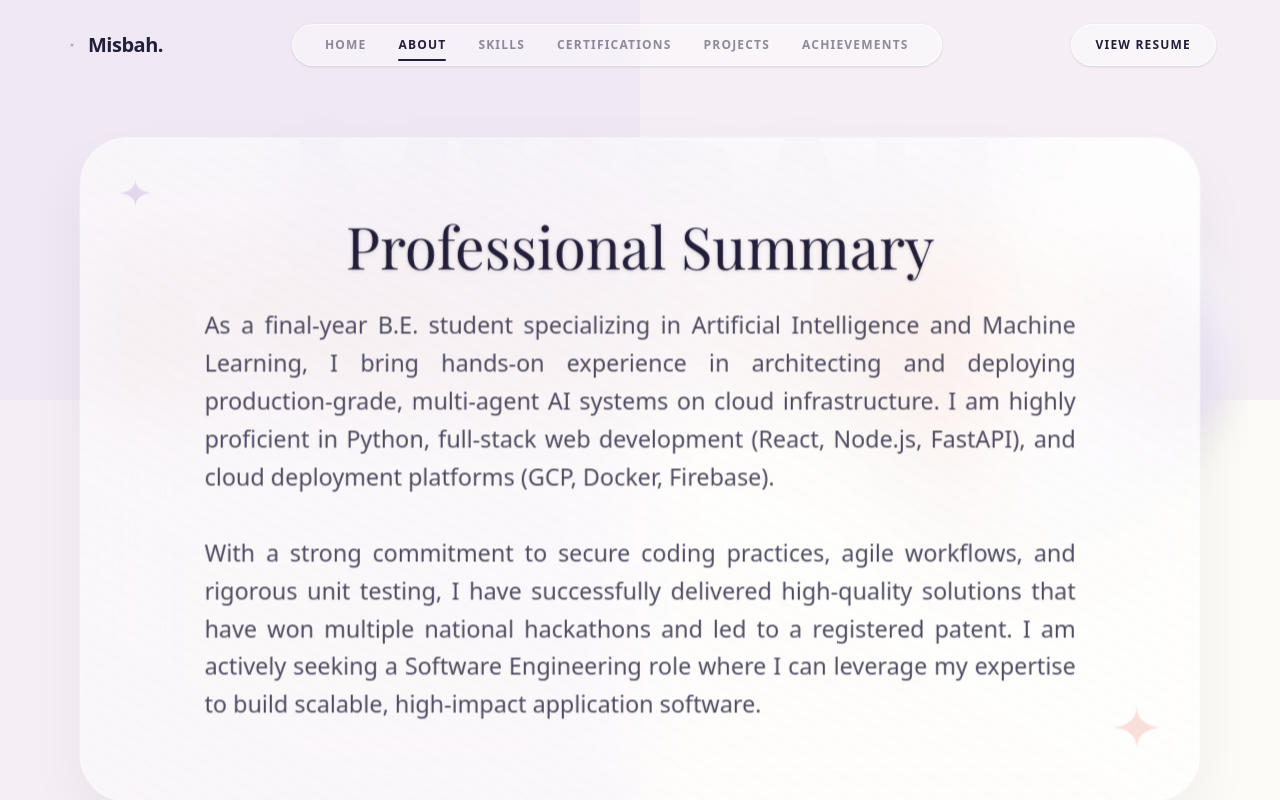
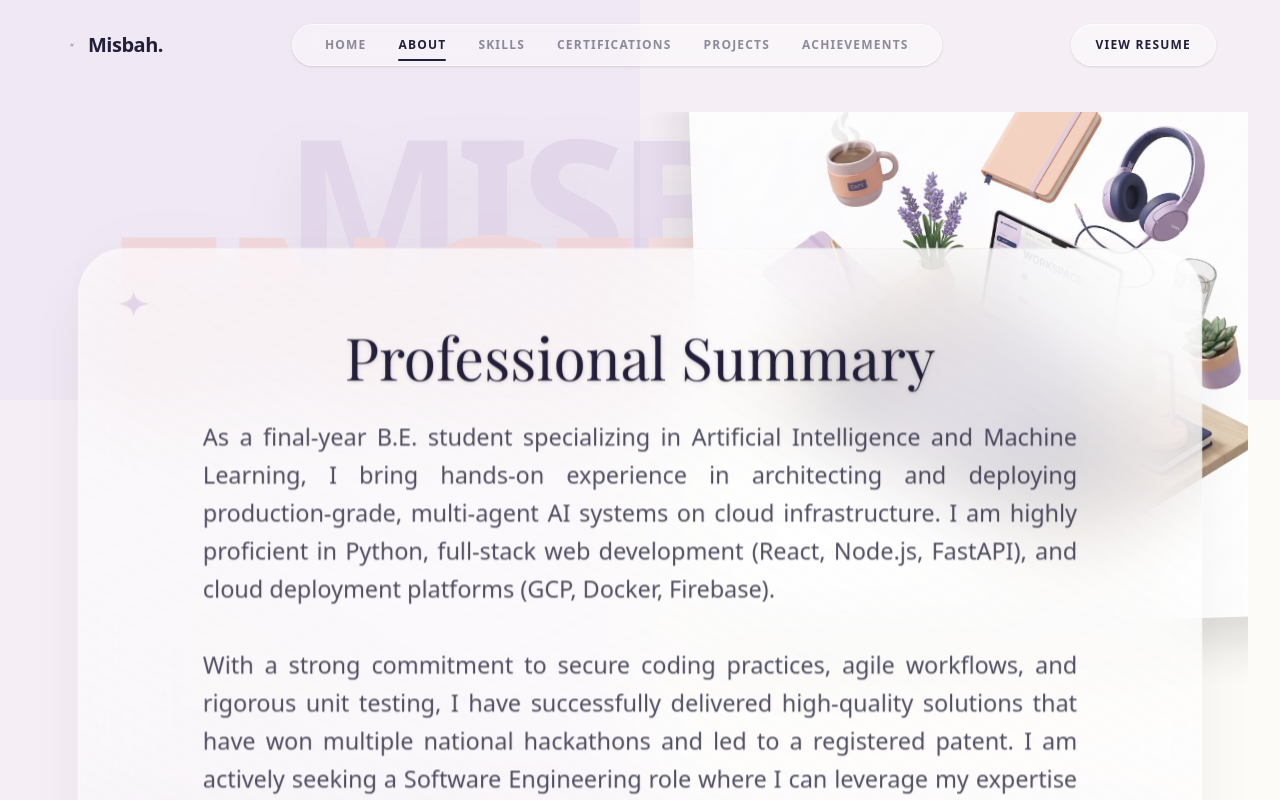
Before and after one commit to misbah121212/misbah-portfolio, a Next.js app: page /about in a window 1280 px wide. Shown: the top 800 px of the page. Built offline with nearby package versions, Linux system fonts and the light colour scheme; a web font is replaced by a local one.

Commit message:
Add custom 3D isometric generated workspace asset

```diff
--- a/src/components/sections/About.tsx
+++ b/src/components/sections/About.tsx
@@ -59,12 +59,33 @@ export const About = () => {
         />
       </div>
 
-      <div ref={containerRef} className="relative z-10 w-full max-w-6xl mx-auto flex flex-col gap-16">
+      <div ref={containerRef} className="relative z-10 w-full max-w-6xl mx-auto flex flex-col gap-16 mt-8">
+
+        {/* Generated 3D Workspace Floating Image */}
+        <motion.div
+          style={{ y: y1 }}
+          className="absolute -top-10 -right-10 md:-right-20 w-[400px] md:w-[600px] z-0 pointer-events-none opacity-90"
+        >
+          <motion.img
+            src="/3d-workspace.png"
+            alt="3D Aesthetic Workspace"
+            className="w-full h-auto mix-blend-multiply drop-shadow-2xl"
+            animate={{
+              y: [0, -20, 0],
+              rotate: [0, 2, -2, 0]
+            }}
+            transition={{
+              duration: 8,
+              repeat: Infinity,
+              ease: "easeInOut"
+            }}
+          />
+        </motion.div>
 
         {/* Professional Summary Section (Floating Glass Card) */}
         <motion.div
           style={{ scale }}
-          className="w-full bg-white/40 backdrop-blur-2xl rounded-[3rem] p-12 md:p-20 relative overflow-hidden shadow-[0_30px_60px_rgba(0,0,0,0.05)] border border-white/80 group"
+          className="w-full bg-white/40 backdrop-blur-2xl rounded-[3rem] p-12 md:p-20 relative overflow-hidden shadow-[0_30px_60px_rgba(0,0,0,0.05)] border border-white/80 group mt-20"
         >
           {/* Glass reflections */}
           <div className="absolute top-0 left-0 w-full h-full bg-gradient-to-tr from-white/10 to-white/60 pointer-events-none" />
```
Also changed, not shown: public/3d-workspace.png (added).
